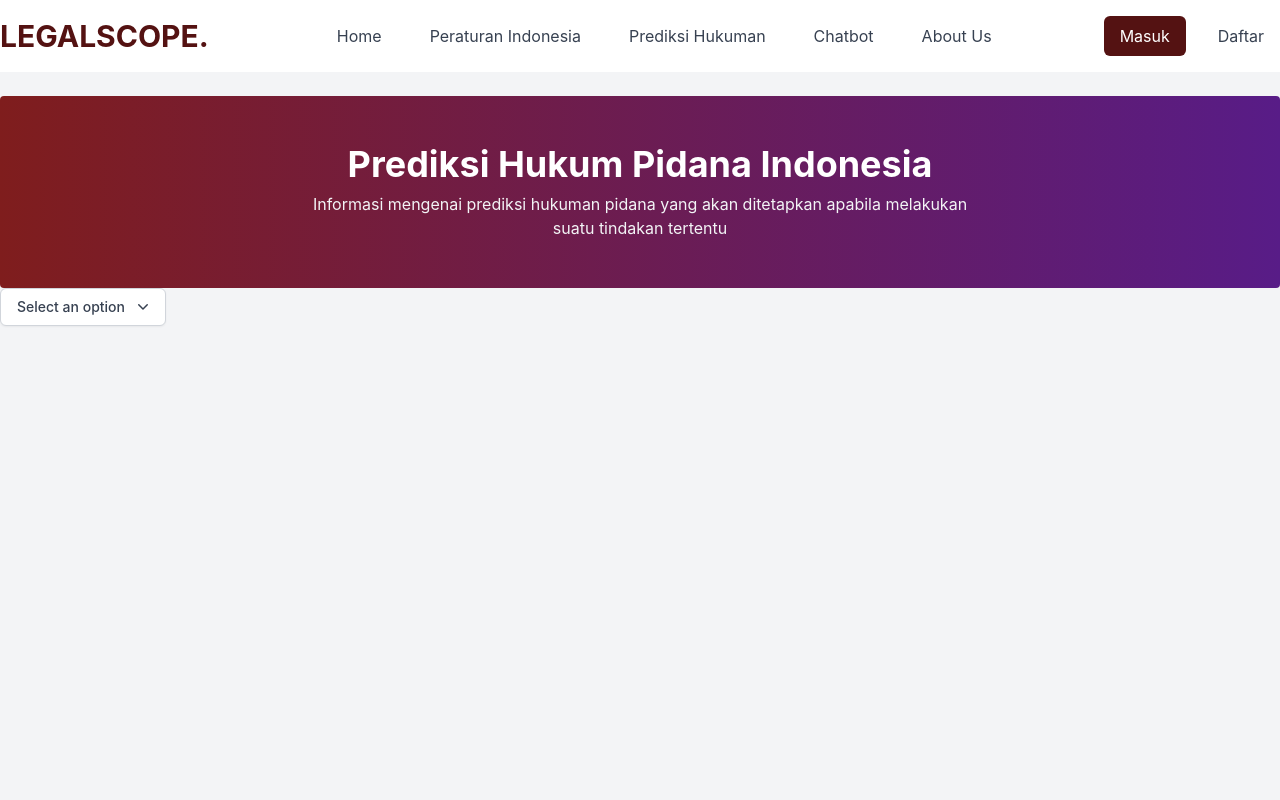
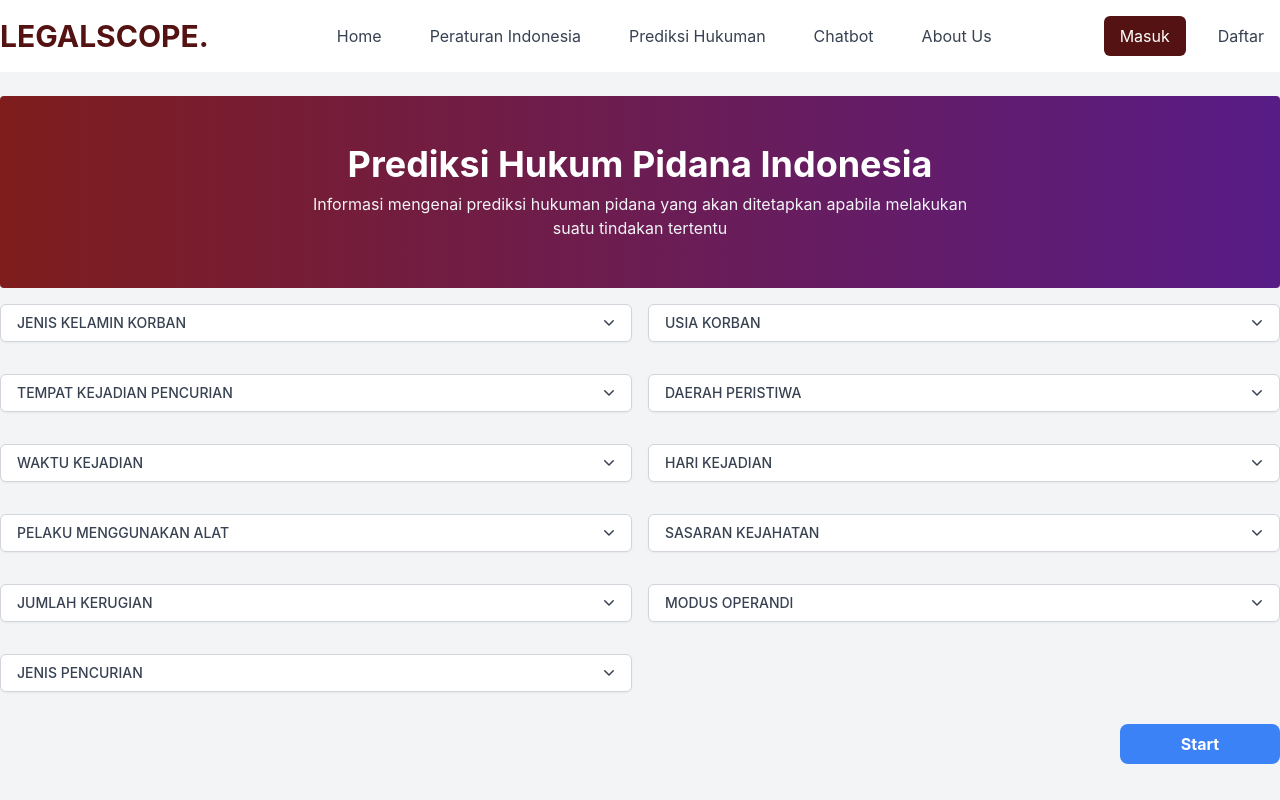
Before and after one commit to Lattaes/LegalScope, a React (Create React App) app in the folder legalscope-web/: page /prediksi-hukuman in a window 1280 px wide. Shown: the top 800 px of the page. Built offline with nearby package versions, Linux system fonts and the light colour scheme.

Commit message:
feat: drop down prediksi hukuman

```diff
--- a/legalscope-web/src/components/Dropdown.jsx
+++ b/legalscope-web/src/components/Dropdown.jsx
@@ -1,6 +1,6 @@
 import React, { useState } from "react";
 
-const Dropdown = () => {
+const Dropdown = ({ label, options, onSelect }) => {
   const [isOpen, setIsOpen] = useState(false);
   const [selectedOption, setSelectedOption] = useState("");
 
@@ -11,17 +11,18 @@ const Dropdown = () => {
   const handleOptionClick = (option) => {
     setSelectedOption(option);
     setIsOpen(false);
+    onSelect(option);
   };
 
   return (
-    <div className="relative inline-block text-left">
+    <div className="relative inline-block text-left w-full mb-4">
       <div>
         <button
           type="button"
           className="inline-flex justify-between w-full rounded-md border border-gray-300 shadow-sm px-4 py-2 bg-white text-sm font-medium text-gray-700 hover:bg-gray-50 focus:outline-none focus:ring-2 focus:ring-offset-2 focus:ring-indigo-500"
           onClick={toggleDropdown}
         >
-          {selectedOption || "Select an option"}
+          {selectedOption || label}
           <svg
             className="ml-2 -mr-1 h-5 w-5"
             xmlns="http://www.w3.org/2000/svg"
@@ -39,26 +40,17 @@ const Dropdown = () => {
       </div>
 
       {isOpen && (
-        <div className="origin-top-right absolute right-0 mt-2 w-56 rounded-md shadow-lg bg-white ring-1 ring-black ring-opacity-5 focus:outline-none">
+        <div className="origin-top-right absolute right-0 mt-2 w-full rounded-md shadow-lg bg-white ring-1 ring-black ring-opacity-5 focus:outline-none z-10">
           <div className="py-1">
-            <button
-              className="block px-4 py-2 text-sm text-gray-700 hover:bg-gray-100 w-full text-left"
-              onClick={() => handleOptionClick("Option 1")}
-            >
-              Option 1
-            </button>
-            <button
-              className="block px-4 py-2 text-sm text-gray-700 hover:bg-gray-100 w-full text-left"
-              onClick={() => handleOptionClick("Option 2")}
-            >
-              Option 2
-            </button>
-            <button
-              className="block px-4 py-2 text-sm text-gray-700 hover:bg-gray-100 w-full text-left"
-              onClick={() => handleOptionClick("Option 3")}
-            >
-              Option 3
-            </button>
+            {options.map((option) => (
+              <button
+                key={option}
+                className="block px-4 py-2 text-sm text-gray-700 hover:bg-gray-100 w-full text-left"
+                onClick={() => handleOptionClick(option)}
+              >
+                {option}
+              </button>
+            ))}
           </div>
         </div>
       )}
--- a/legalscope-web/src/pages/PrediksiHukuman.jsx
+++ b/legalscope-web/src/pages/PrediksiHukuman.jsx
@@ -2,6 +2,52 @@ import React from "react";
 import Dropdown from "../components/Dropdown";
 
 function PrediksiHukuman() {
+  const categories = {
+    "JENIS KELAMIN KORBAN": ["LAKI-LAKI", "PEREMPUAN"],
+    "USIA KORBAN": ["REMAJA", "DEWASA", "LANSIA", "MANULA"],
+    "TEMPAT KEJADIAN PENCURIAN": [
+      "AREA PARKIR",
+      "JALAN RAYA",
+      "HALAMAN RUMAH",
+      "DALAM RUMAH",
+      "GANG RUMAH",
+      "SEKOLAH",
+      "AREA JALAN RAYA",
+      "PARKIRAN RUMAH",
+    ],
+    "DAERAH PERISTIWA": ["PERKOTAAN", "PEDESAAN", "PINGGIRAN KOTA"],
+    "WAKTU KEJADIAN": ["PAGI", "SIANG", "SORE", "DINI HARI", "MALAM"],
+    "HARI KEJADIAN": [
+      "SENIN",
+      "SELASA",
+      "RABU",
+      "KAMIS",
+      "JUMAT",
+      "SABTU",
+      "MINGGU",
+    ],
+    "PELAKU MENGGUNAKAN ALAT": ["YA", "TIDAK"],
+    "SASARAN KEJAHATAN": ["GABUNGAN", "BENDA BERGERAK", "BENDA TIDAK BERGERAK"],
+    "JUMLAH KERUGIAN": ["BESAR", "KECIL"],
+    "MODUS OPERANDI": [
+      "MERUSAK KUNCI",
+      "MERAMPAS",
+      "MENGAMBIL",
+      "MERUSAK RUMAH",
+      "MENGANCAM",
+      "PECAH KACA",
+      "MERUSAK ATM",
+      "MERUSAK BERANGKAS",
+      "MENYELINAP",
+      "PANJAT TEMBOK",
+    ],
+    "JENIS PENCURIAN": ["CURAT", "CURAS", "CUBIS"],
+  };
+
+  const handleSelect = (category, option) => {
+    console.log(`${category}: ${option}`);
+  };
+
   return (
     <div className="min-h-screen bg-gray-100 flex flex-col items-center">
       {/* Section Judul */}
@@ -21,9 +67,20 @@ function PrediksiHukuman() {
           </div>
         </div>
       </div>
-      <div className="container">
-        {/* Dropdown Component */}
-        <Dropdown />
+      <div className="container mx-auto grid grid-cols-1 md:grid-cols-2 gap-4 mt-4">
+        {Object.entries(categories).map(([label, options]) => (
+          <Dropdown
+            key={label}
+            label={label}
+            options={options}
+            onSelect={(option) => handleSelect(label, option)}
+          />
+        ))}
+      </div>
+      <div className="container flex round justify-end mt-4">
+        <button className="bg-blue-500 hover:bg-blue-700 round text-white font-bold py-2 px-4 rounded-lg w-40">
+          Start
+        </button>
       </div>
     </div>
   );
```
